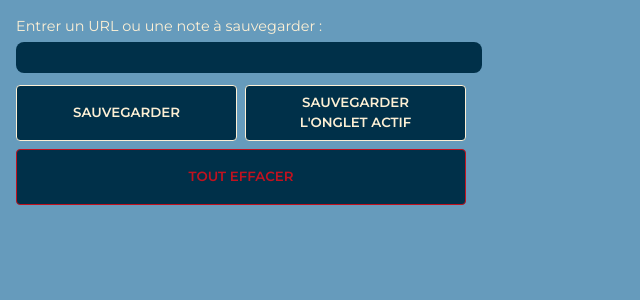
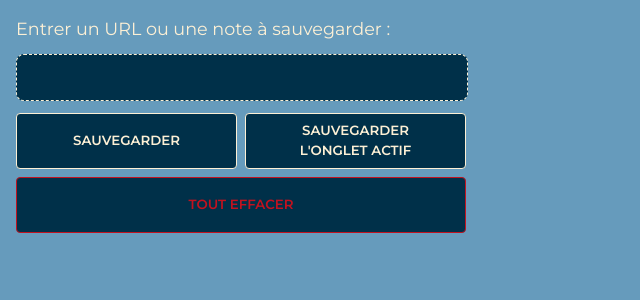
Before and after one commit to antoinecoulon/save-things_chrome-extension, a React (Vite) app: page / in a window 1280 px wide. Shown: the top 300 px of the page, without its empty margins (0-640 px from the left). Built offline with nearby package versions, Linux system fonts and the light colour scheme; no server answers; the database is empty.

Commit message:
Fix: font-size

```diff
--- a/src/App.css
+++ b/src/App.css
@@ -11,16 +11,17 @@ main.app-body {
 }
 
 main.app-body > label {
-  font-size: 0.9rem;
+  font-size: 1.1rem;
+  margin-bottom: 8px;
 }
 
 main.app-body > .app-input {
-  width: 90%;
-  padding: 8px;
-
+  width: calc(90% - 16px);
+  padding: 12px 8px;
+  font-size: 1.1rem;
   background-color: var(--color-bg-secondary);
   color: var(--color-text-primary);
-  border: none;
+  border: 1px dashed var(--color-text-primary);
   border-radius: 8px;
 }
 
@@ -74,11 +75,16 @@ main.app-body > .buttons > .box-btn > .delete-btn:hover {
   list-style: none;
   margin-left: -32px;
   line-height: 2;
+  font-size: 1.2rem;
 }
 
 .saved-list > ul > li::before {
   content: "➤ ";
   margin-right: 4px;
+}
+
+.saved-list > ul > li > a {
+  color: var(--color-text-primary);
 }
 
 .sr-only {
```
